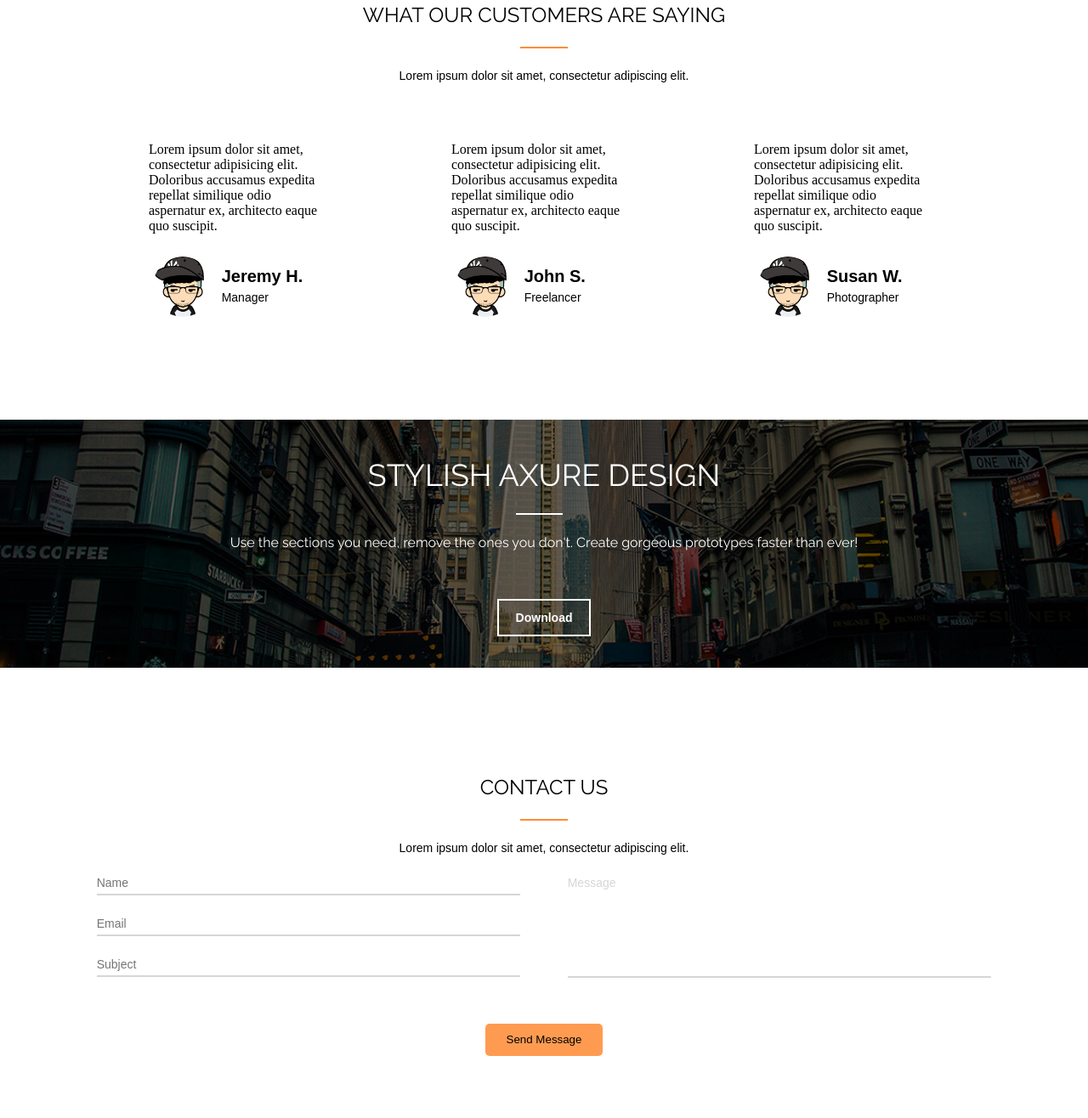
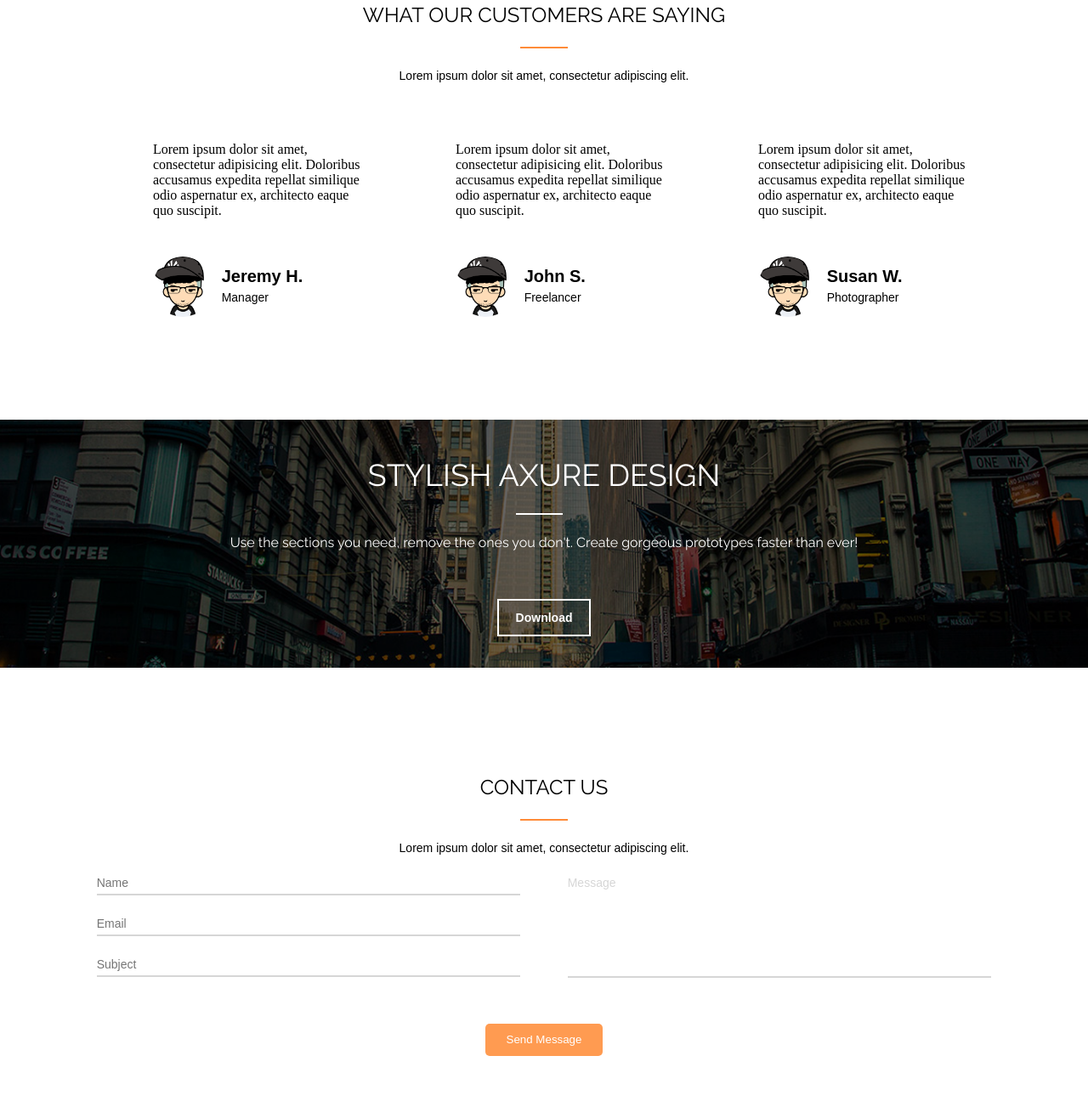
Before and after one commit to Vhndaree/Axit, a plain HTML site: page index.html in a window 1280 px wide. Shown: the part 4144-5460 px from the top of the page at 85% size. Drawn offline with Linux system fonts and the light colour scheme.

Commit message:
font color change in form send message

```diff
--- a/css/layout.css
+++ b/css/layout.css
@@ -433,10 +433,9 @@
 }
 
 .customers-review p {
-  padding: 15px 10px;
-  width: 200px;
+  padding: 15px;
+  width: 250px;
 }
-
 .customer {
   width: 100%
 }
@@ -499,6 +498,7 @@
 .submit-form input[type=submit] {
   border: none;
   background-color: #ff9b51;
+  color: #fff;
   margin-bottom: 10px;
   line-height: 38px;
   border-radius: 5px;
```
